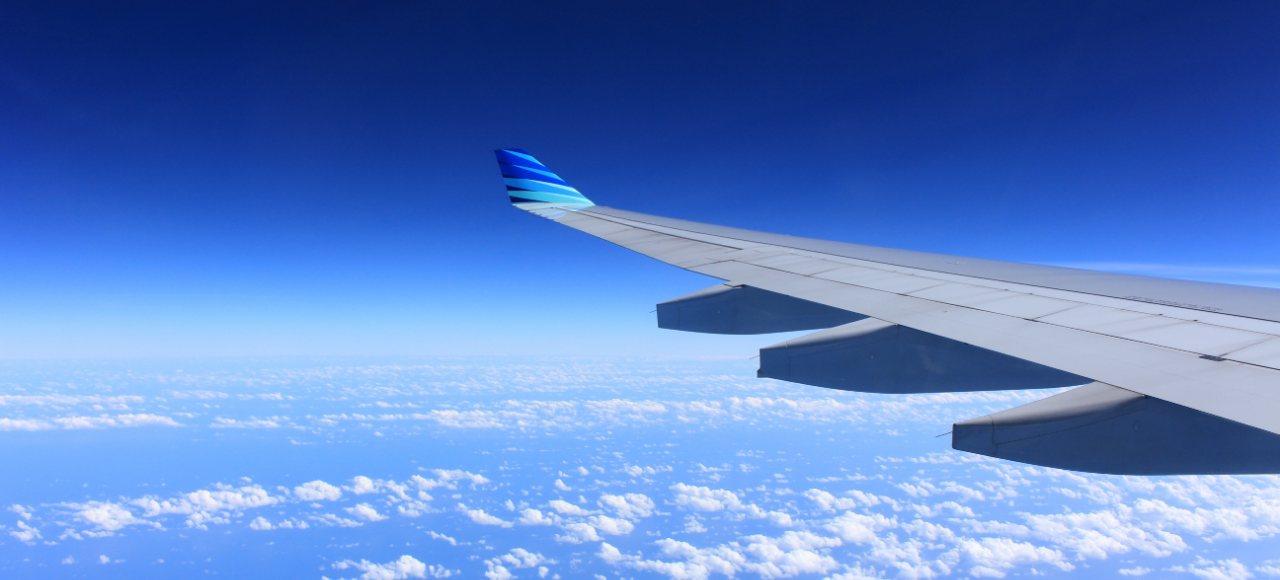
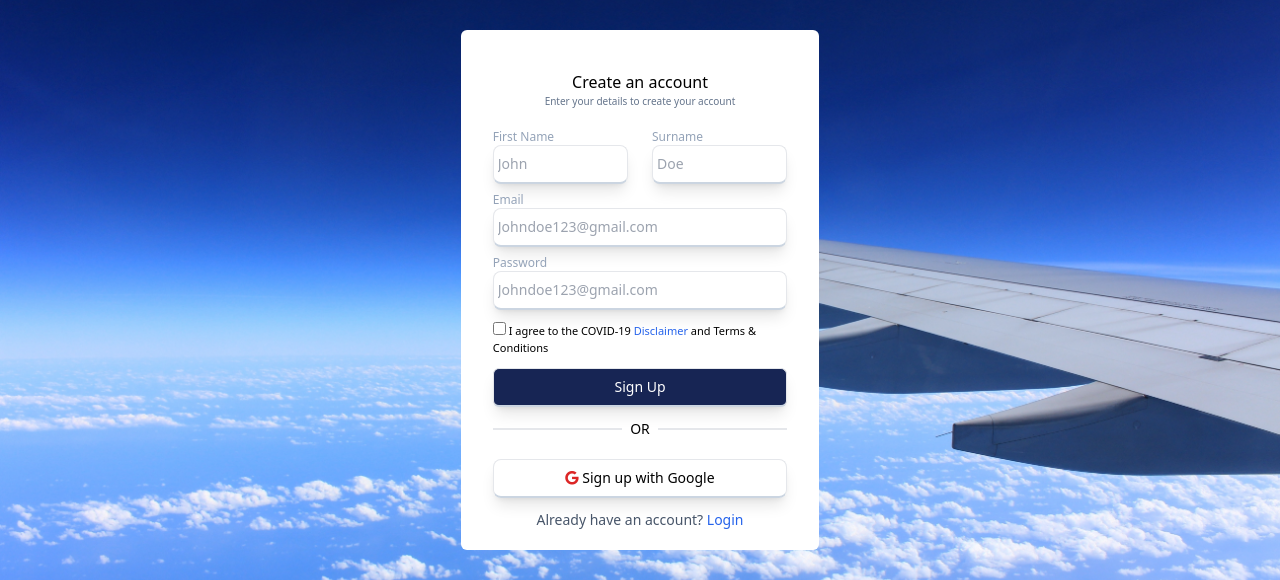
Before and after one commit to dkrest1/flight-search-api, a React (Vite) app in the folder client/: page /signup in a window 1280 px wide. Shown: the part 138-718 px from the top of the page. Built offline with nearby package versions, Linux system fonts and the light colour scheme.

Commit message:
worked on login and sign up page

```diff
--- a/client/index.html
+++ b/client/index.html
@@ -3,6 +3,7 @@
   <head>
     <meta charset="UTF-8" />
     <link rel="icon" type="image/svg+xml" href="/vite.svg" />
+    <link rel="stylesheet" href="https://use.fontawesome.com/releases/v5.0.7/css/all.css">
     <meta name="viewport" content="width=device-width, initial-scale=1.0" />
     <title>Flight Search</title>
   </head>
--- a/client/src/App.jsx
+++ b/client/src/App.jsx
@@ -5,6 +5,8 @@ import Flights from './Components/Flights'
 import Bookings from './Components/Bookings'
 import Contact from './Components/Contact'
 import Details from './Components/Details';
+import Login from './Components/Login';
+import Signup from './Components/Signup';
 
 function App() {
   return (
@@ -17,6 +19,8 @@ function App() {
         <Route exact path='/bookings' element={<Bookings/>}/>
         <Route exact path='/contact' element={<Contact/>}/>
         <Route exact path='/details' element={<Details/>}/>
+        <Route exact path='/login' element={<Login/>}/>
+        <Route exact path='/signup' element={<Signup/>}/>
       </Routes>
     </BrowserRouter>
    </div>
--- a/client/src/Components/Bookings.jsx
+++ b/client/src/Components/Bookings.jsx
@@ -1,8 +1,53 @@
+import { FontAwesomeIcon } from '@fortawesome/react-fontawesome'
+import { faPlane } from '@fortawesome/free-solid-svg-icons'
 import React from 'react'
 
 const Bookings = () => {
   return (
-    <div>Bookings</div>
+    <div className='h-full bg-white flex flex-col'>
+      <div className='mt-10 flex flex-row w-full gap-5'>
+        <div className='flex flex-col w-[50%]'>
+          <div className='flex flex-row w-[full] border-dashed border-b justify-between items-center px-2 bg-red-600 py-1'>
+            <div className='flex flex-col justify-center rounded-sm bg-white'>
+              <div className='flex flex-col justify-center h-7 w-7 rounded-full bg-red-600'>
+                <p className='text-[9px] text-slate-200 italic'>Airfare</p>
+              </div>
+            </div>
+            <FontAwesomeIcon icon={faPlane} className='text-sm text-white'/>
+          </div>
+          <div className='flex flex-col mt-3 px-4'>
+            <div className='flex flex-col'>
+              <h5 className='text-[12px] font-medium'>Name</h5>
+              <p className='text-[12px]'>Mr John Doe</p>
+            </div>
+            <div>
+              <div className=' grid grid-cols-3 font-medium text-[12px] mt-3'>
+                <h5>From</h5>
+                <h5>Date</h5>
+                <h5>Carrier</h5>
+              </div>
+              <div className='grid grid-cols-3  text-[12px]'>
+                <p>Lagos, Nigeria</p>
+                <p>22/06/23</p>
+                <p>D7</p>
+              </div>
+            </div>
+            <div>
+              <div className=' grid grid-cols-3 font-medium text-[12px] mt-3'>
+                <h5>To</h5>
+                <h5>Time</h5>
+                <h5>Carrier</h5>
+              </div>
+              <div className='grid grid-cols-3  text-[12px]'>
+                <p>Tokyo, Japan</p>
+                <p>04:00</p>
+                <p>8A</p>
+              </div>
+            </div>
+          </div>
+        </div>
+      </div>
+    </div>
   )
 }
 
--- /dev/null
+++ b/client/src/Components/Login.jsx
@@ -0,0 +1,48 @@
+import React from 'react'
+import { Link } from 'react-router-dom'
+
+
+const Login = () => {
+  return (
+    <div className='h-full w-full flex flex-col justify-center items-center'>
+        <div className='flex flex-col items-center bg-white w-[28%] px-8 pt-10 pb-5 rounded-md'>
+            <h3 className='font-medium '>Welcome back</h3>
+            <p className='text-[10px] text-slate-500'>Login your account to continue</p>
+            <form className='w-full'>
+                <div className='flex flex-col mt-2'>
+                    <label htmlFor='email' className='text-sm text-slate-400'>Email</label>
+                    <input
+                        className='text-sm  border-t border-x border-b-2 border-b-slate-300 rounded-lg shadow-lg py-2 px-1'
+                        type='email'
+                        placeholder='Johndoe123@gmail.com'
+                        required
+                    />
+                </div>
+                <div className='flex flex-col mt-2'>
+                    <label htmlFor='password' className='text-sm text-slate-400'>Password</label>
+                    <input
+                        className='text-sm  border-t border-x border-b-2 border-b-slate-300 rounded-lg shadow-lg py-2 px-1'
+                        type='password'
+                        placeholder='Johndoe123@gmail.com'
+                        required
+                    />
+                </div>
+                <p className='text-sm mt-3 text-right'>
+                    <Link to='#' className='text-blue-600'>Forgot Password</Link>
+                </p>
+                <button className='bg-blue-950 w-full mt-3 text-center text-white font-medium text-sm py-2 border-t border-x border-b-2 border-b-slate-300 rounded-md shadow-lg px-1'>Sign Up</button>
+            </form>
+            <div className='flex flex-row w-full gap-2 items-center mt-3'>
+                <div className='border border-gray-200 h-[2px] w-full'></div>
+                <p className='text-sm'>OR</p>
+                <div className='border border-gray-200 w-full'></div>
+            </div>
+            <button className='w-full text-sm mt-5 border-t border-x border-b-2 border-b-slate-300 rounded-lg shadow-lg py-2 px-1'><i className='fab fa-google text-red-600 '></i> Sign in with Google
+            </button>
+            <p className='text-sm mt-3 text-slate-600 font-medium'> Don't have an account? <Link to='/login' className='text-blue-600 '>Sign Up</Link></p>
+        </div>
+    </div>
+  )
+}
+
+export default Login
--- /dev/null
+++ b/client/src/Components/Signup.jsx
@@ -0,0 +1,65 @@
+import React from 'react'
+import { Link } from 'react-router-dom'
+
+const Signup = () => {
+  return (
+    <div className='h-full w-full flex flex-col justify-center items-center'>
+        <div className='flex flex-col items-center bg-white w-[28%] px-8 pt-10 pb-5 rounded-md'>
+            <h3 className='font-medium '>Create an account</h3>
+            <p className='text-[10px] text-slate-500'>Enter your details to create your account</p>
+            <form>
+                <div className='grid grid-cols-2 gap-x-6 mt-5'>
+                    <label htmlFor='first-name' className='text-xs text-slate-400'>First Name</label>
+                    <label htmlFor='last-name'className='text-xs text-slate-400'>Surname</label>
+                    <input
+                        className='text-sm border-t border-x border-b-2 border-b-slate-300 rounded-lg shadow-lg py-2 px-1'
+                        type='text'
+                        name='first-name'
+                        placeholder='John'
+                        required
+                        />
+                    <input
+                        className='text-sm border-t border-x border-b-2 border-b-slate-300 rounded-lg shadow-lg py-2 px-1'
+                        type='text'
+                        name='surname'
+                        placeholder='Doe'
+                        required
+                        />
+                </div>
+                <div className='flex flex-col mt-2'>
+                    <label htmlFor='email' className='text-xs text-slate-400'>Email</label>
+                    <input
+                        className='text-sm  border-t border-x border-b-2 border-b-slate-300 rounded-lg shadow-lg py-2 px-1'
+                        type='email'
+                        placeholder='Johndoe123@gmail.com'
+                        required
+                    />
+                </div>
+                <div className='flex flex-col mt-2'>
+                    <label htmlFor='password' className='text-xs text-slate-400'>Password</label>
+                    <input
+                        className='text-sm  border-t border-x border-b-2 border-b-slate-300 rounded-lg shadow-lg py-2 px-1'
+                        type='password'
+                        placeholder='Johndoe123@gmail.com'
+                        required
+                    />
+                </div>
+                <p className='text-[11px] mt-3'>
+                    <input type='checkbox'/> I agree to the COVID-19 <Link to='#' className='text-blue-600'>Disclaimer</Link> and Terms & Conditions
+                </p>
+                <button className='bg-blue-950 w-full mt-3 text-center text-white font-medium text-sm py-2 border-t border-x border-b-2 border-b-slate-300 rounded-md shadow-lg px-1'>Sign Up</button>
+            </form>
+            <div className='flex flex-row w-full gap-2 items-center mt-3'>
+                <div className='border border-gray-200 h-[2px] w-full'></div>
+                <p className='text-sm'>OR</p>
+                <div className='border border-gray-200 w-full'></div>
+            </div>
+            <button className='w-full text-sm mt-5 border-t border-x border-b-2 border-b-slate-300 rounded-lg shadow-lg py-2 px-1'><i className='fab fa-google text-red-600 '></i> Sign up with Google
+            </button>
+            <p className='text-sm mt-3 text-slate-600 font-medium'> Already have an account? <Link to='/login' className='text-blue-600 '>Login</Link></p>
+        </div>
+    </div>
+  )
+}
+
+export default Signup
```
